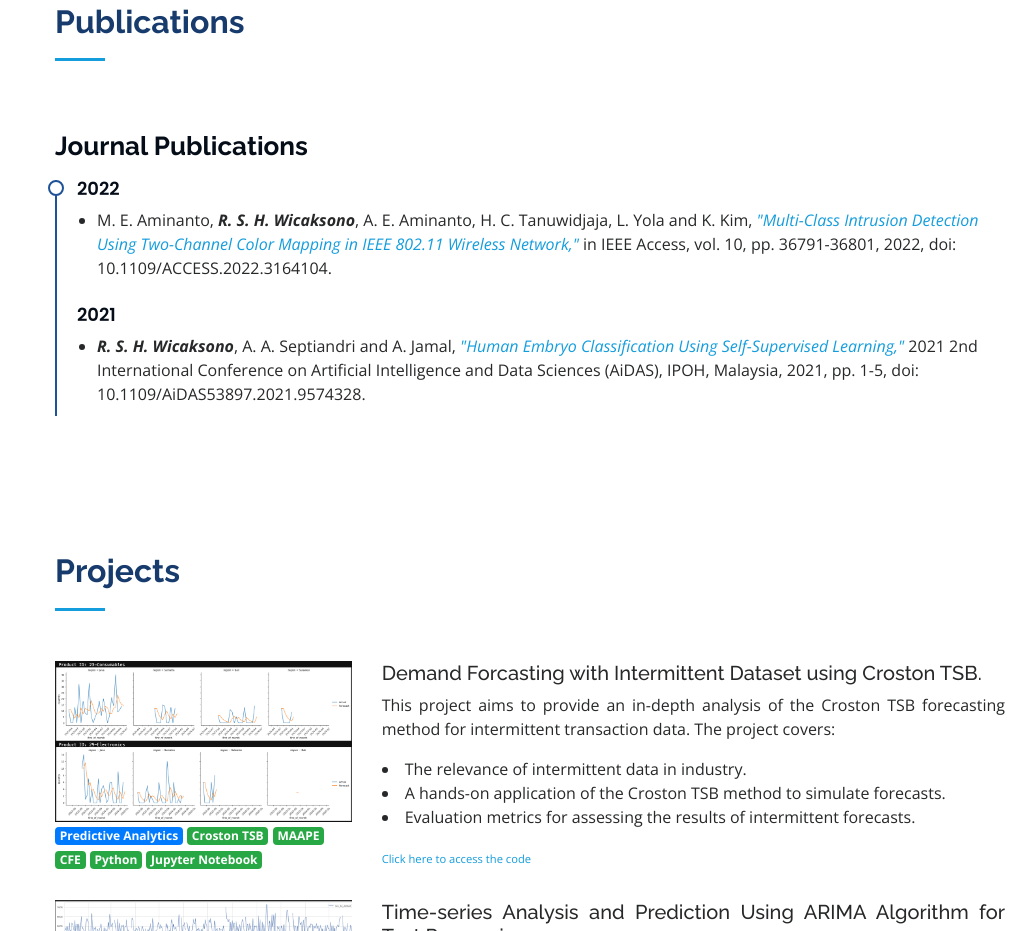
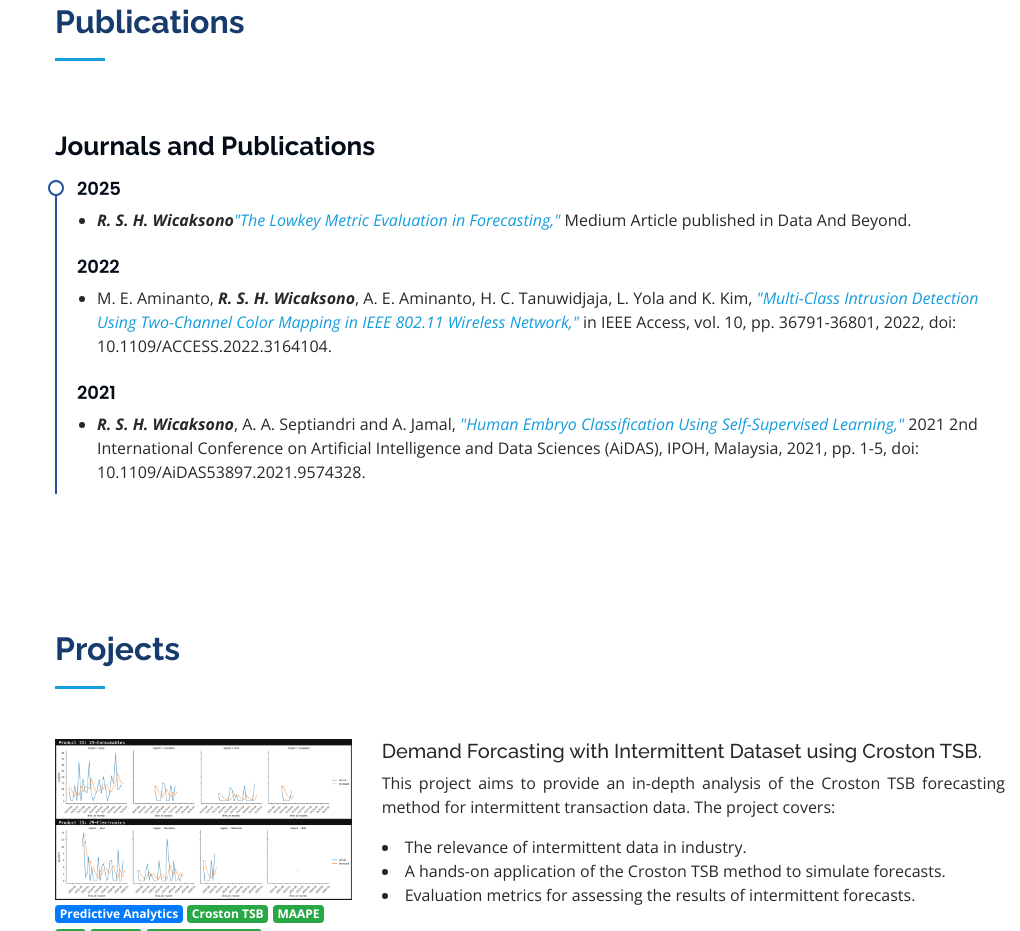
Before and after one commit to satrio-hw/satrio-hw.github.io, a plain HTML site: page index.html in a window 1280 px wide. Shown: the part 1737-2668 px from the top of the page, without its empty margins (260-1280 px from the left). Drawn offline with nearby package versions, Linux system fonts and the light colour scheme.

Commit message:
Update index.html

```diff
--- a/index.html
+++ b/index.html
@@ -194,8 +194,17 @@
         <div class="row">
           <div class="col-lg-12">
 
-            <h3 class="resume-title">Journal Publications</h3>
+            <h3 class="resume-title">Journals and Publications</h3>
             <div class="resume-item pb-0">
+
+              <h4>2025</h4>
+              <ul>
+                <li>
+                  <em><strong>R. S. H. Wicaksono</strong></em,
+                  <em><a href='https://medium.com/data-and-beyond/the-lowkey-metric-evaluation-in-forecasting-681392611efd'>"The Lowkey Metric Evaluation in Forecasting,"</a></em>
+                  Medium Article published in Data And Beyond.
+                </li>
+              </ul>
 
               <h4>2022</h4>
               <ul>
```
